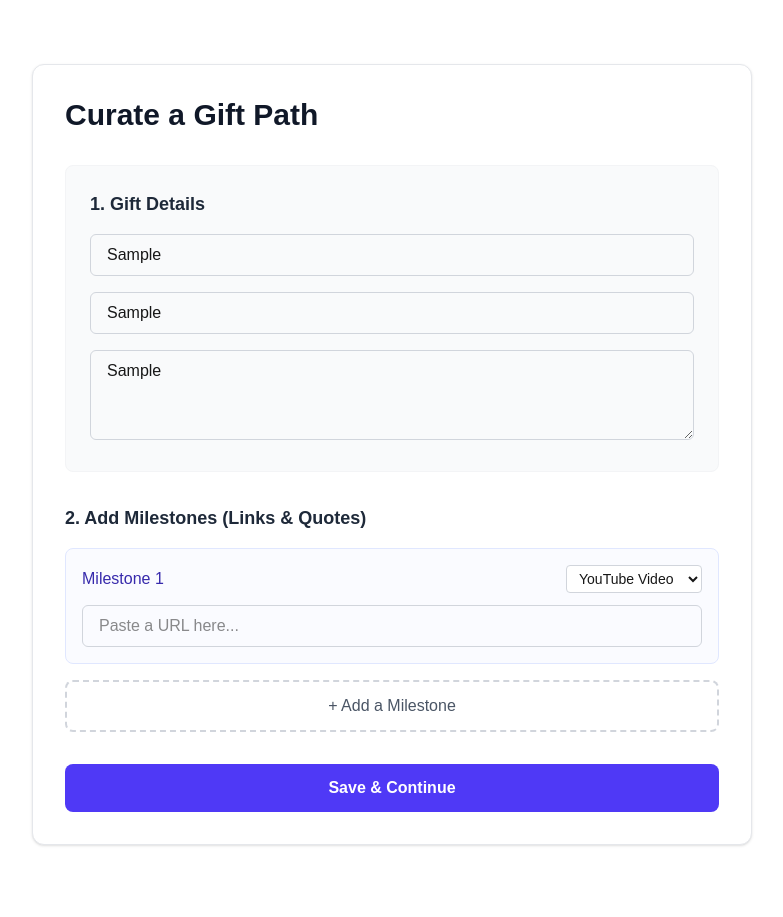
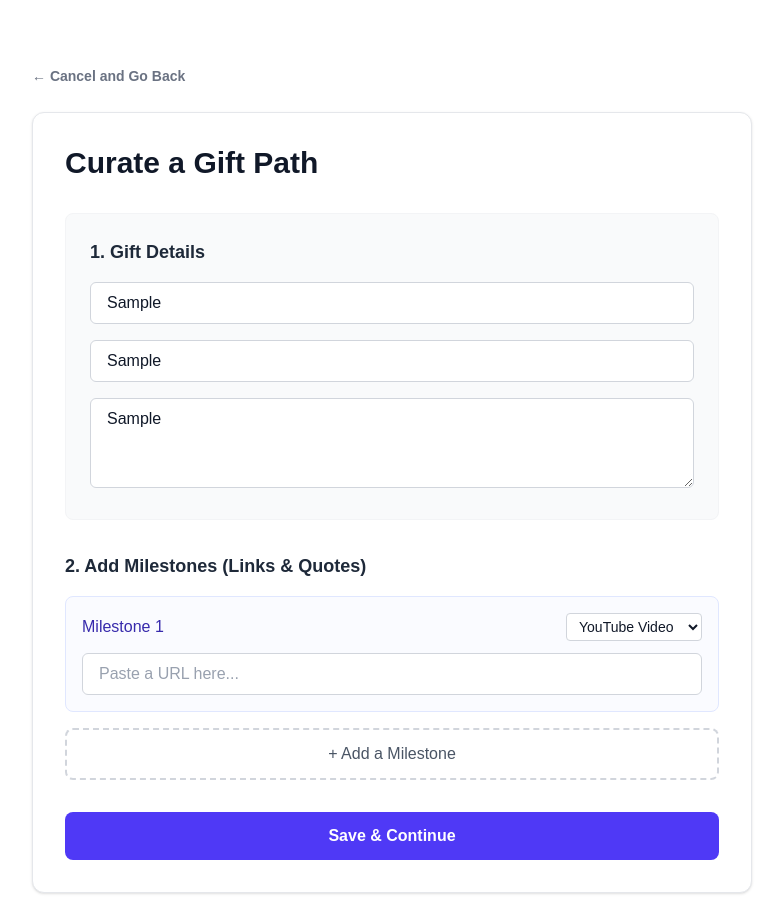
Before and after one commit to vaishakh787/gift, a Next.js app: page /dashboard/create in a window 1280 px wide. Both pictures are taken after typing "Sample", "Sample", "Sample" into the empty fields and a click on the button "+ Add a Milestone". Shown: the whole page, without its empty margins (248-1031 px from the left). Before the commit the page ends 869 px from the top, so only its background shows below. Built offline with nearby package versions, Linux system fonts and the light colour scheme; no server answers.

Commit message:
changes made

```diff
--- a/src/app/dashboard/create/page.tsx
+++ b/src/app/dashboard/create/page.tsx
@@ -120,6 +120,17 @@ export default function CreatePathPage() {
 
   return (
     <div className="max-w-3xl mx-auto mt-10 p-6">
+      {/* Navigation Escape Link Block */}
+      <div className="mb-6">
+        <button
+          type="button"
+          onClick={() => router.push('/dashboard')}
+          className="text-sm font-bold text-gray-500 hover:text-indigo-600 transition-colors cursor-pointer"
+        >
+          ← Cancel and Go Back
+        </button>
+      </div>
+
       <div className="bg-white rounded-xl shadow-sm border border-gray-200 p-8">
         <h1 className="text-3xl font-bold text-gray-900 mb-8">Curate a Gift Path</h1>
 
@@ -131,7 +142,7 @@ export default function CreatePathPage() {
               type="text"
               required
               placeholder="Who is this for? (e.g. Aarush)"
-              className="w-full rounded-md border border-gray-300 px-4 py-2"
+              className="w-full rounded-md border border-gray-300 px-4 py-2 bg-white text-gray-900 placeholder:text-gray-400 focus:outline-none focus:ring-2 focus:ring-indigo-500/20 focus:border-indigo-500"
               value={gifteeName}
               onChange={(e) => setGifteeName(e.target.value)}
             />
@@ -139,13 +150,13 @@ export default function CreatePathPage() {
               type="text"
               required
               placeholder="Path Title (e.g. Your Journey into Tech)"
-              className="w-full rounded-md border border-gray-300 px-4 py-2"
+              className="w-full rounded-md border border-gray-300 px-4 py-2 bg-white text-gray-900 placeholder:text-gray-400 focus:outline-none focus:ring-2 focus:ring-indigo-500/20 focus:border-indigo-500"
               value={title}
               onChange={(e) => setTitle(e.target.value)}
             />
             <textarea
               placeholder="Write a personal welcome message..."
-              className="w-full rounded-md border border-gray-300 px-4 py-2"
+              className="w-full rounded-md border border-gray-300 px-4 py-2 bg-white text-gray-900 placeholder:text-gray-400 focus:outline-none focus:ring-2 focus:ring-indigo-500/20 focus:border-indigo-500"
               rows={3}
               value={message}
               onChange={(e) => setMessage(e.target.value)}
@@ -161,7 +172,7 @@ export default function CreatePathPage() {
                 <div className="flex justify-between items-center">
                   <span className="font-medium text-indigo-800">Milestone {index + 1}</span>
                   <select
-                    className="border border-gray-300 rounded px-2 py-1 text-sm bg-white"
+                    className="border border-gray-300 rounded px-2 py-1 text-sm bg-white text-gray-900"
                     value={milestone.content_type}
                     onChange={(e) => updateMilestone(index, 'content_type', e.target.value)}
                   >
@@ -175,7 +186,7 @@ export default function CreatePathPage() {
                 <input
                   type="text"
                   placeholder={milestone.content_type === 'quote' ? "Enter your quote here..." : "Paste a URL here..."}
-                  className="w-full rounded-md border border-gray-300 px-4 py-2"
+                  className="w-full rounded-md border border-gray-300 px-4 py-2 bg-white text-gray-900 placeholder:text-gray-400 focus:outline-none focus:ring-2 focus:ring-indigo-500/20 focus:border-indigo-500"
                   value={milestone.url}
                   onChange={(e) => updateMilestone(index, 'url', e.target.value)}
                   onBlur={(e) => handleScrape(index, e.target.value)} // Triggers API when user clicks away
@@ -188,7 +199,7 @@ export default function CreatePathPage() {
                       <img src={milestone.image_url} alt="preview" className="w-20 h-20 object-cover rounded" />
                     )}
                     <div className="flex flex-col">
-                      <span className="font-semibold text-sm line-clamp-1">{milestone.title}</span>
+                      <span className="font-semibold text-sm line-clamp-1 text-gray-900">{milestone.title}</span>
                       <span className="text-xs text-gray-500 line-clamp-2">{milestone.description}</span>
                     </div>
                   </div>
@@ -199,7 +210,7 @@ export default function CreatePathPage() {
             <button
               type="button"
               onClick={addMilestone}
-              className="w-full py-3 border-2 border-dashed border-gray-300 text-gray-600 font-medium rounded-lg hover:border-indigo-500 hover:text-indigo-600 transition-colors"
+              className="w-full py-3 border-2 border-dashed border-gray-300 text-gray-600 font-medium rounded-lg hover:border-indigo-500 hover:text-indigo-600 transition-colors cursor-pointer"
             >
               + Add a Milestone
             </button>
@@ -208,7 +219,7 @@ export default function CreatePathPage() {
           <button
             type="submit"
             disabled={loading}
-            className="w-full bg-indigo-600 text-white font-bold py-3 px-4 rounded-lg hover:bg-indigo-700 disabled:opacity-50"
+            className="w-full bg-indigo-600 text-white font-bold py-3 px-4 rounded-lg hover:bg-indigo-700 disabled:opacity-50 transition-colors cursor-pointer"
           >
             {loading ? 'Saving Path...' : 'Save & Continue'}
           </button>
--- a/src/app/dashboard/page.tsx
+++ b/src/app/dashboard/page.tsx
@@ -32,11 +32,18 @@ export default async function DashboardPage() {
             GiftPaths.
           </div>
 
-          {/* User Controls and Creation Trigger */}
+          {/* Enhanced User Controls & Account Profile Container */}
           <div className="flex items-center gap-6">
-            <span className="hidden sm:inline text-xs font-semibold text-gray-500 bg-gray-100 px-3 py-1.5 rounded-full">
-              Logged in: <span className="text-gray-700 font-bold">{user.email}</span>
-            </span>
+            <div className="hidden sm:flex items-center gap-2.5 bg-gray-50 border border-gray-100 px-3.5 py-1.5 rounded-full shadow-inner">
+              {/* Profile Avatar Bubble using Email Initial */}
+              <div className="w-6 h-6 rounded-full bg-indigo-600 text-white font-black text-[10px] flex items-center justify-center uppercase select-none">
+                {user.email ? user.email[0] : 'U'}
+              </div>
+              <div className="flex flex-col text-left">
+                <span className="text-[10px] font-black uppercase tracking-wider text-gray-400 leading-none mb-0.5">Account Profile</span>
+                <span className="text-xs font-bold text-gray-700 leading-none">{user.email}</span>
+              </div>
+            </div>
 
             {/* Native Form hitting our secure Sign Out API */}
             <form action="/api/auth/signout" method="POST" className="m-0">
@@ -87,7 +94,7 @@ export default async function DashboardPage() {
                   )}
                 </div>
 
-                {/* The Updated Action Footer Panel */}
+                {/* Action Footer Panel */}
                 <div className="flex gap-4 mt-4 pt-4 border-t border-gray-100">
                   <Link
                     href={`/path/${path.id}`}
--- a/src/app/path/[id]/page.tsx
+++ b/src/app/path/[id]/page.tsx
@@ -1,5 +1,6 @@
 import { createClient } from '@/lib/supabase/server'
-import { notFound } from 'next/navigation'
+import { notFound, redirect } from 'next/navigation'
+import Link from 'next/link'
 
 export default async function PathViewer({
   params
@@ -21,15 +22,12 @@ export default async function PathViewer({
 
   // 3. Smart Gatekeeper Layer
   if (pathError || !path) {
-    // If the row is hidden or missing, and they are logged out, show the locked paywall screen
     if (!user) {
       return <LockedPaywallScreen id={id} />
     }
-    // If they ARE logged in but it's still missing, it truly doesn't exist
     return notFound()
   }
 
-  // If the path exists but is unpaid, check if this logged-in user built it
   const isCreator = user && path.creator_id === user.id
   if (!path.is_paid && !isCreator) {
     return <LockedPaywallScreen id={id} />
@@ -46,11 +44,46 @@ export default async function PathViewer({
     console.error("Error fetching milestones:", milestonesError)
   }
 
+  // Next.js 16 Server Action to safely delete path records right from the component
+  async function deletePath() {
+    'use server'
+    const client = await createClient()
+
+    // Explicitly delete dependent milestones first to ensure integrity
+    await client.from('milestones').delete().eq('path_id', id)
+    await client.from('paths').delete().eq('id', id)
+
+    redirect('/dashboard')
+  }
+
   return (
     <div className="min-h-screen bg-zinc-50 font-sans pb-32">
+      {/* Top Navigation & Action Row */}
+      <div className="w-full bg-white border-b border-gray-200 px-6 py-4 flex justify-between items-center sticky top-0 z-50 shadow-xs">
+        <Link
+          href="/dashboard"
+          className="inline-flex items-center gap-2 text-sm font-bold text-gray-600 hover:text-indigo-600 transition-colors"
+        >
+          ← Back to Dashboard
+        </Link>
+
+        {isCreator && (
+          <div className="flex items-center gap-3">
+            <form action={deletePath} className="m-0">
+              <button
+                type="submit"
+                className="text-xs font-bold text-red-600 bg-red-50 hover:bg-red-100 px-3 py-2 rounded-lg transition-colors cursor-pointer"
+              >
+                Delete Path
+              </button>
+            </form>
+          </div>
+        )}
+      </div>
+
       {/* Admin Draft Banner Notice */}
       {!path.is_paid && isCreator && (
-        <div className="w-full bg-gradient-to-r from-amber-500 to-orange-600 text-white text-center py-3 px-4 text-sm font-bold tracking-wide shadow-inner flex items-center justify-center gap-2 sticky top-0 z-50">
+        <div className="w-full bg-gradient-to-r from-amber-500 to-orange-600 text-white text-center py-3 px-4 text-sm font-bold tracking-wide shadow-inner flex items-center justify-center gap-2">
           <span>⚠️ Draft Mode: This path is unpaid and invisible to the public. Only you can see this preview.</span>
         </div>
       )}
@@ -200,6 +233,7 @@ function TimelineCard({ milestone }: { milestone: any }) {
         )
       )}
 
+      {/* Fixed: Explicitly applied high contrast text styling to header options */}
       <h3 className="text-xl font-bold text-gray-900 mb-2 leading-tight">
         {milestone.title || 'External Link'}
       </h3>
```
